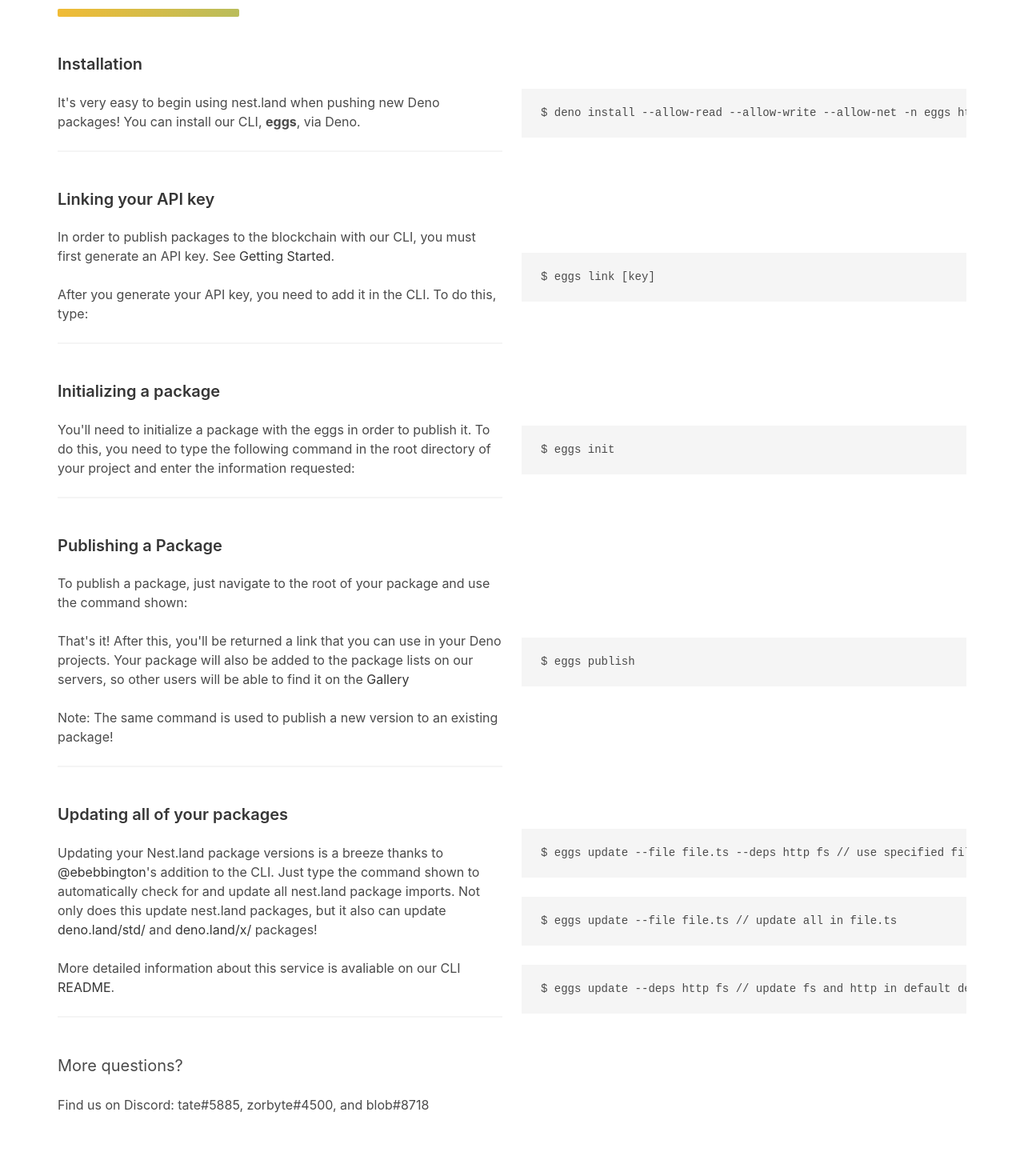
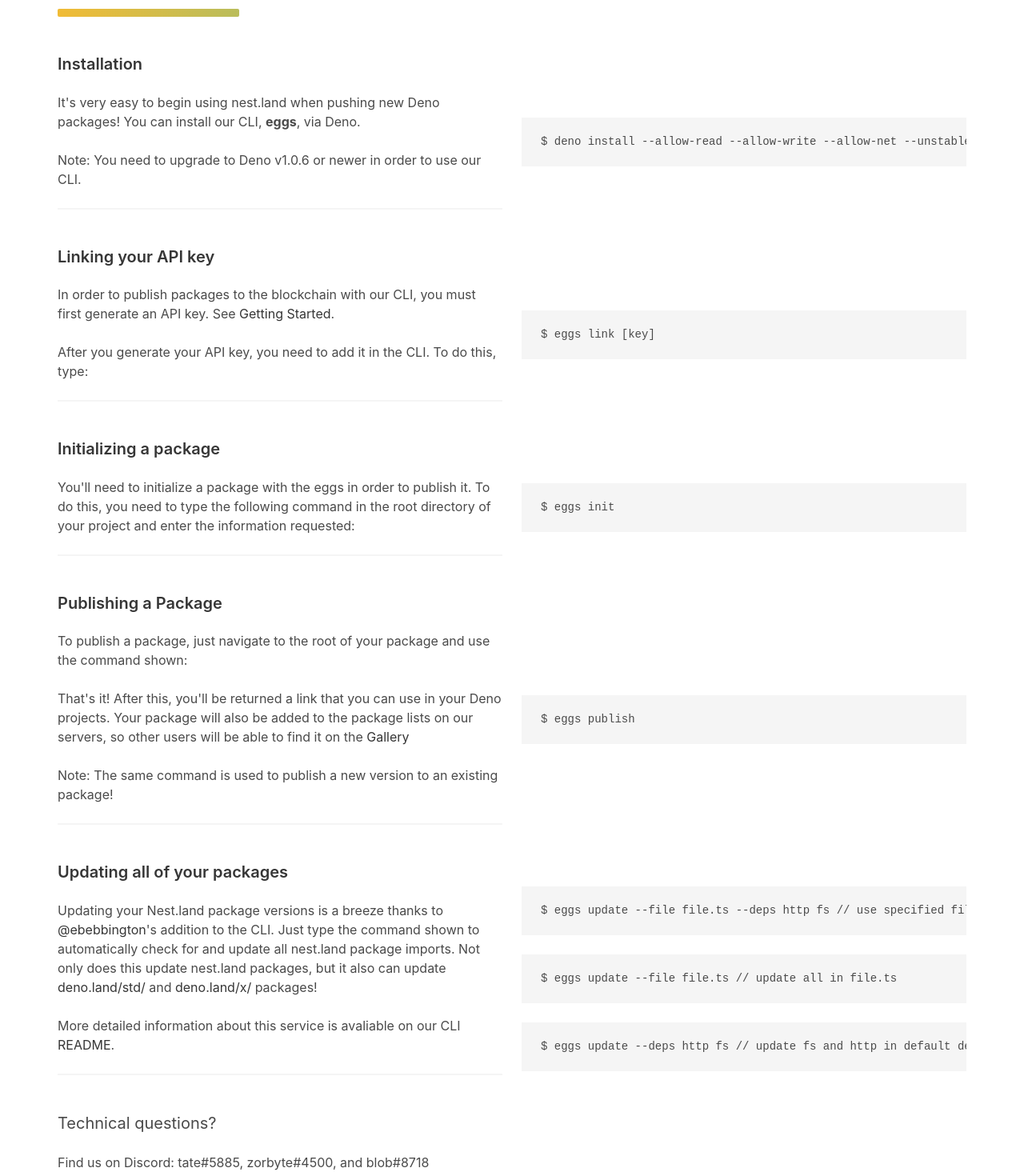
Before and after one commit to nestdotland/nest.land, a Vue app in the folder web/: page / in a window 1280 px wide. Shown: the part 2840-4310 px from the top of the page at 80% size. Built offline with nearby package versions, Linux system fonts and the light colour scheme; what vue-lodash, vue-recaptcha-v3 would draw is missing.

Commit message:
refactor(docs): Merged @ebebbington's README and edited documentation

```diff
--- a/web/src/components/home/Docs.vue
+++ b/web/src/components/home/Docs.vue
@@ -12,11 +12,14 @@
             <p>
               It's very easy to begin using nest.land when pushing new Deno packages! You can install our CLI,
               <b>eggs</b>, via Deno.
+              <br />
+              <br />
             </p>
+            <p>Note: You need to upgrade to Deno v1.0.6 or newer in order to use our CLI.</p>
             <hr />
           </div>
           <div class="column is-half">
-            <pre><code>$ deno install --allow-read --allow-write --allow-net -n eggs https://x.nest.land/eggs@0.1.16/mod.ts</code></pre>
+            <pre><code>$ deno install --allow-read --allow-write --allow-net --unstable -n eggs https://x.nest.land/eggs@0.1.16/mod.ts</code></pre>
           </div>
           <div class="column is-half">
             <p class="title is-5">Linking your API key</p>
@@ -89,7 +92,7 @@
             <pre><code>$ eggs update --deps http fs // update fs and http in default deps.ts</code></pre>
           </div>
         </div>
-        <p class="subtitle is-5">More questions?</p>
+        <p class="subtitle is-5">Technical questions?</p>
         <p>Find us on Discord: tate#5885, zorbyte#4500, and blob#8718</p>
       </div>
     </div>
```
Also changed, not shown: 2 other files (tests, documents, lock files or other folders).
